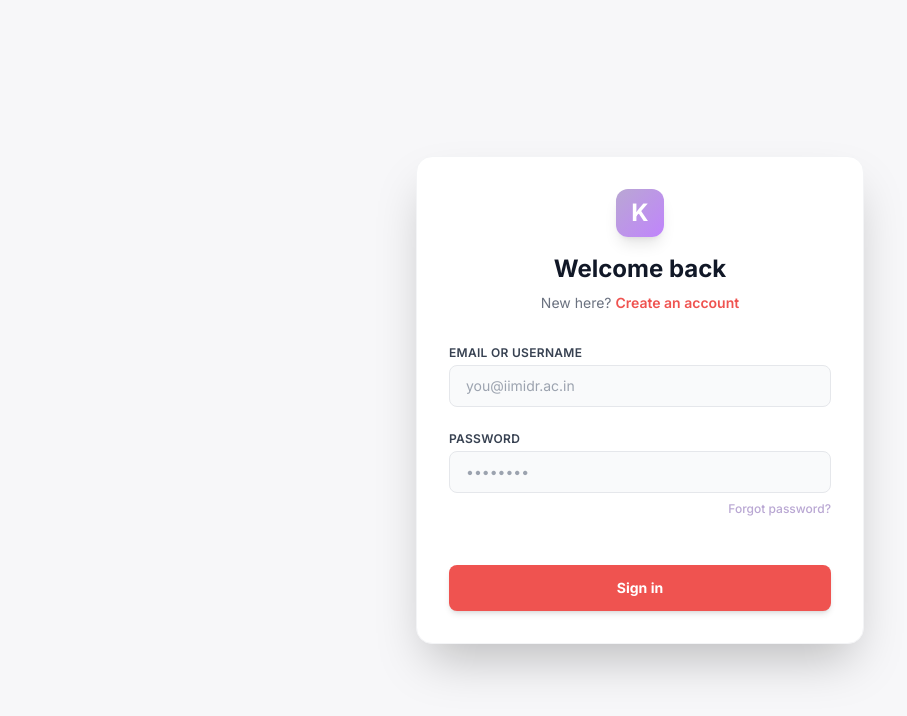
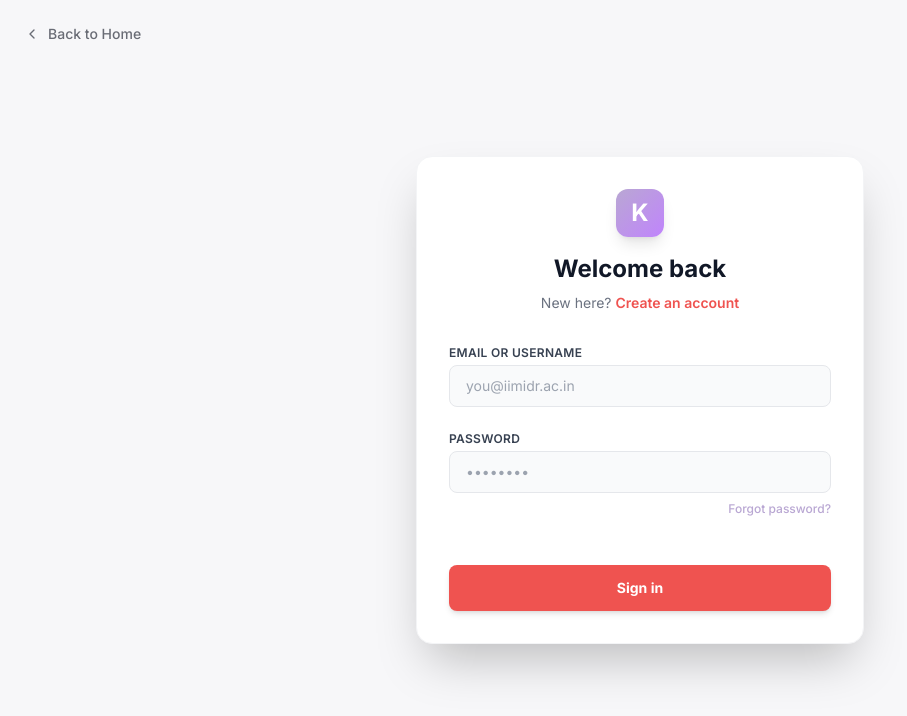
Before and after one commit to i-satyam007/Khareed-i, a Next.js app: page /login in a window 1280 px wide. Shown: the top 716 px of the page, without its empty margins (0-907 px from the left). Built offline with nearby package versions, Linux system fonts and the light colour scheme; no server answers.

Commit message:
Add back to home link and navigation to auth pages

```diff
--- a/pages/login.tsx
+++ b/pages/login.tsx
@@ -100,13 +100,22 @@ export default function LoginPage() {
   };
 
   return (
-    // ✅ FIXED LAYOUT: h-screen + center alignment
-    <div className="h-screen w-full flex items-center justify-center bg-kh-light overflow-hidden">
+    <div className="h-screen w-full flex items-center justify-center bg-kh-light overflow-hidden relative">
+
+      {/* ✅ Back to Home Link (Top Left) */}
+      <div className="absolute top-6 left-6">
+        <Link href="/" className="flex items-center gap-2 text-sm font-medium text-kh-gray hover:text-kh-dark transition-colors">
+          <svg xmlns="http://www.w3.org/2000/svg" width="16" height="16" viewBox="0 0 24 24" fill="none" stroke="currentColor" strokeWidth="2" strokeLinecap="round" strokeLinejoin="round"><path d="m15 18-6-6 6-6"/></svg>
+          Back to Home
+        </Link>
+      </div>
 
       <div className="w-full max-w-md bg-white p-8 rounded-2xl shadow-2xl border border-gray-100 mx-4">
-         {/* Logo */}
+         {/* Logo - Now Clickable */}
          <div className="text-center mb-8">
-           <div className="mx-auto h-12 w-12 bg-gradient-to-br from-kh-purple to-purple-400 rounded-xl flex items-center justify-center text-white font-bold text-2xl shadow-lg mb-4">K</div>
+           <Link href="/" className="inline-block mx-auto h-12 w-12 bg-gradient-to-br from-kh-purple to-purple-400 rounded-xl flex items-center justify-center text-white font-bold text-2xl shadow-lg mb-4 hover:scale-105 transition-transform">
+             K
+           </Link>
            <h2 className="text-2xl font-bold text-gray-900">Welcome back</h2>
            <p className="mt-2 text-sm text-gray-500">
              New here? <Link href="/signup" className="font-semibold text-kh-red hover:text-red-600 transition-colors">Create an account</Link>
@@ -139,12 +148,10 @@ export default function LoginPage() {
             </div>
           </div>
 
-          {/* CAPTCHA - Centered */}
           <div className="flex justify-center">
              <div id="recap-login" className="scale-90 origin-center" />
           </div>
 
-          {/* Error Messages */}
           {loginError && (
             <div className="rounded-lg bg-red-50 p-3 border border-red-100">
               <div className="flex items-center gap-2 text-sm text-red-700">
@@ -161,7 +168,6 @@ export default function LoginPage() {
              </div>
           )}
 
-          {/* Button - Explicitly Styled */}
           <button
             type="submit"
             disabled={isSubmitting}
--- a/pages/signup.tsx
+++ b/pages/signup.tsx
@@ -115,14 +115,21 @@ export default function SignupPage() {
   }
 
   return (
-    // ✅ FIXED LAYOUT: h-screen + overflow-hidden + center alignment
-    <div className="h-screen w-full flex items-center justify-center bg-kh-light overflow-hidden">
+    <div className="h-screen w-full flex items-center justify-center bg-kh-light overflow-hidden relative">
+
+      {/* ✅ Back to Home Link (Top Left) */}
+      <div className="absolute top-6 left-6">
+        <Link href="/" className="flex items-center gap-2 text-sm font-medium text-kh-gray hover:text-kh-dark transition-colors">
+          <svg xmlns="http://www.w3.org/2000/svg" width="16" height="16" viewBox="0 0 24 24" fill="none" stroke="currentColor" strokeWidth="2" strokeLinecap="round" strokeLinejoin="round"><path d="m15 18-6-6 6-6"/></svg>
+          Back to Home
+        </Link>
+      </div>
 
       <div className="w-full max-w-md bg-white p-8 rounded-2xl shadow-2xl border border-gray-100 max-h-[95vh] overflow-y-auto scrollbar-hide mx-4">
 
-        {/* Header */}
+        {/* Header - Logo is clickable */}
         <div className="text-center mb-6">
-           <div className="mx-auto h-12 w-12 bg-gradient-to-br from-kh-purple to-purple-400 rounded-xl flex items-center justify-center text-white font-bold text-2xl shadow-lg mb-4">K</div>
+           <Link href="/" className="inline-block mx-auto h-12 w-12 bg-gradient-to-br from-kh-purple to-purple-400 rounded-xl flex items-center justify-center text-white font-bold text-2xl shadow-lg mb-4 hover:scale-105 transition-transform">K</Link>
            <h2 className="text-2xl font-bold text-gray-900">Create your account</h2>
            <p className="mt-2 text-sm text-gray-500">
              Already have an account? <Link href="/login" className="font-semibold text-kh-red hover:text-red-600 transition-colors">Sign in</Link>
@@ -131,7 +138,6 @@ export default function SignupPage() {
 
         <form className="space-y-4" onSubmit={handleSubmit(onSubmit)}>
 
-          {/* Full Name */}
           <div>
             <label className="block text-xs font-semibold text-gray-700 uppercase tracking-wide mb-1">Full Name</label>
             <input
@@ -141,7 +147,6 @@ export default function SignupPage() {
             />
           </div>
 
-          {/* Email */}
           <div>
             <label className="block text-xs font-semibold text-gray-700 uppercase tracking-wide mb-1">Email Address</label>
             <input
@@ -152,7 +157,6 @@ export default function SignupPage() {
             {errors.email && <p className="mt-1 text-xs text-red-500 font-medium">{errors.email.message}</p>}
           </div>
 
-          {/* Username */}
           <div>
             <label className="block text-xs font-semibold text-gray-700 uppercase tracking-wide mb-1">Username</label>
             <input
@@ -163,7 +167,6 @@ export default function SignupPage() {
             {errors.username && <p className="mt-1 text-xs text-red-500 font-medium">{errors.username.message}</p>}
           </div>
 
-          {/* Password */}
           <div>
             <label className="block text-xs font-semibold text-gray-700 uppercase tracking-wide mb-1">Password</label>
             <input
@@ -174,7 +177,6 @@ export default function SignupPage() {
             />
             {errors.password && <p className="mt-1 text-xs text-red-500 font-medium">{errors.password.message}</p>}
 
-            {/* Password Strength Bar */}
             <div className="mt-3">
                <div className="h-1 w-full bg-gray-100 rounded-full overflow-hidden">
                  <div
@@ -186,12 +188,10 @@ export default function SignupPage() {
             </div>
           </div>
 
-          {/* CAPTCHA - Centered */}
           <div className="flex justify-center py-2">
              <div id="recap-signup" className="scale-90 origin-center" />
           </div>
 
-          {/* Error Messages */}
           {serverError && (
             <div className="rounded-lg bg-red-50 p-3 border border-red-100">
               <div className="flex items-center gap-2 text-sm text-red-700">
@@ -201,7 +201,6 @@ export default function SignupPage() {
             </div>
           )}
 
-          {/* Button - Explicitly Styled */}
           <button
             type="submit"
             disabled={isSubmitting}
```
